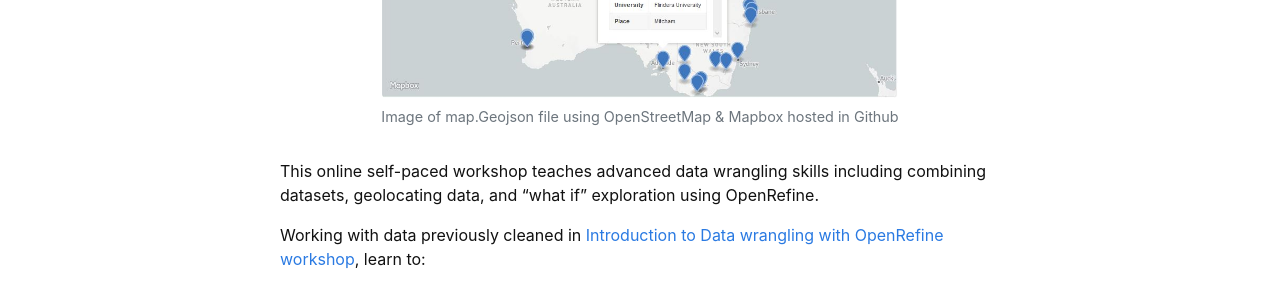
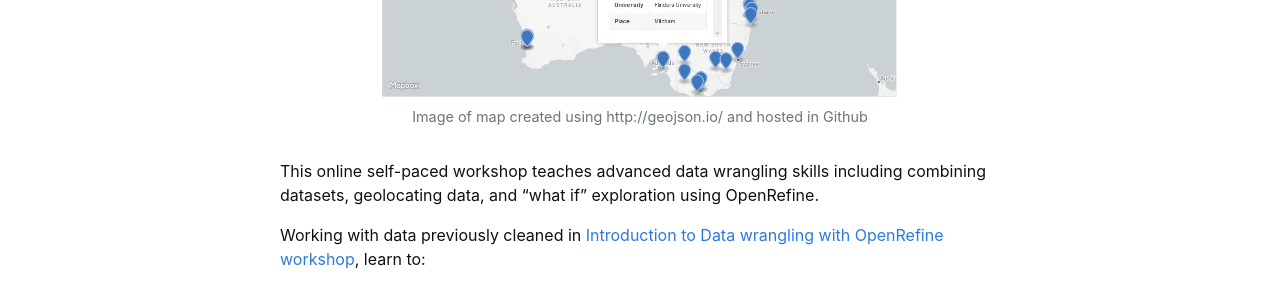
Before and after one commit to GULibrarySandbox/advanced-data-wrangle-old, a Jekyll site: the page built from index.md, in a window 1280 px wide. Shown: the part 347-637 px from the top of the page. Built offline with Jekyll 4.4.1, drawn with Linux system fonts in a browser that asks for light colours.

Commit message:
Update index.md

```diff
--- a/index.md
+++ b/index.md
@@ -5,7 +5,7 @@ layout: default
 
 ## Advanced Data Wrangling with OpenRefine
 
-{% include figure.html img="MapAus.JPG" alt="intro image here" caption="Image of map.Geojson file using OpenStreetMap & Mapbox hosted in Github" width="75%" %}
+{% include figure.html img="MapAus.JPG" alt="intro image here" caption="Image of map created using http://geojson.io/ and hosted in Github" width="75%" %}
 
 This online self-paced workshop teaches advanced data wrangling skills including combining datasets, geolocating data, and “what if” exploration using OpenRefine.
 
```
